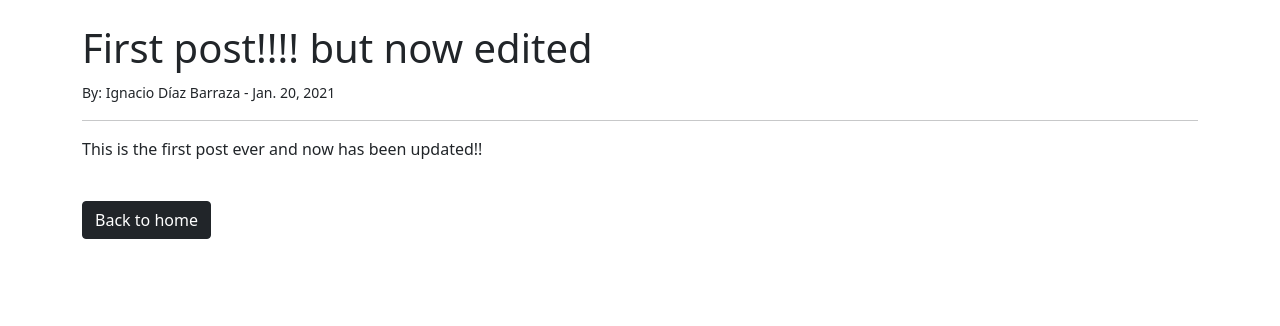
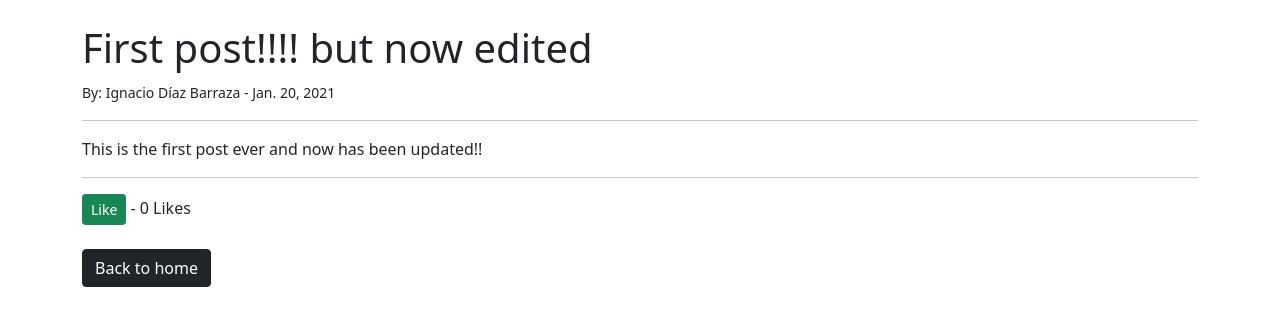
Before and after one commit to icodesx/myblog, a Django app: page /article/1 in a window 1280 px wide. Shown: the part 56-382 px from the top of the page. Run offline with Django 3.2, Linux system fonts and the light colour scheme; data comes from the database, SQL or seed files in the repository; both versions use the stored data as it was after the commit; parts of the project's set-up code (start-up, migrations or seed data) failed here and were passed over.

Commit message:
added likes field to database and now users can like a post

```diff
--- a/mywebsite/blogapp/models.py
+++ b/mywebsite/blogapp/models.py
@@ -23,6 +23,10 @@ class Post(models.Model):
     body = models.TextField()
     post_date = models.DateField(auto_now_add=True)
     category = models.CharField(max_length=255, default='Blog experience')
+    likes = models.ManyToManyField(User, related_name='blog_posts')
+
+    def total_likes(self):
+        return self.likes.count()
 
     def __str__(self):
         return self.title + ' | ' + str(self.author)
--- a/mywebsite/blogapp/templates/post.html
+++ b/mywebsite/blogapp/templates/post.html
@@ -19,6 +19,14 @@
 
 <p>{{ post.body|safe }}</p>
 
+<hr>
+
+<form action="{% url 'like-post' post.pk %}" method="POST">
+    {% csrf_token %}
+    <button type="submit" name="post_id" value="{{ post.id }}" class="btn btn-success btn-sm">Like</button> -
+    {{ total_likes }} Likes
+</form>
+
 <br>
 
 <a href="{% url 'index' %}" class="btn btn-dark">Back to home</a>
--- a/mywebsite/blogapp/urls.py
+++ b/mywebsite/blogapp/urls.py
@@ -1,6 +1,6 @@
 from django.urls import path
 from . import views
-from .views import IndexView, PostView, AddPostView, EditPostView, DeletePostView, AddCategoryView, CategoryView, CategoryListView
+from .views import IndexView, PostView, AddPostView, EditPostView, DeletePostView, AddCategoryView, CategoryView, CategoryListView, LikeView
 
 urlpatterns = [
     path('', IndexView.as_view(), name='index'),
@@ -11,4 +11,5 @@ urlpatterns = [
     path('add-category/', AddCategoryView.as_view(), name='add-category'),
     path('category/<str:cats>', CategoryView, name='category'),
     path('category-list/', CategoryListView, name='category-list'),
+    path('like/<int:pk>', LikeView, name='like-post'),
 ]
--- a/mywebsite/blogapp/views.py
+++ b/mywebsite/blogapp/views.py
@@ -1,10 +1,17 @@
-from django.shortcuts import render
+from django.shortcuts import render, get_object_or_404
 from django.views.generic import ListView, DetailView, CreateView, UpdateView, DeleteView
 from .models import Category, Post
 from .forms import PostForm, EditForm
-from django.urls import reverse_lazy
+from django.urls import reverse_lazy, reverse
+from django.http import HttpResponseRedirect
 
 # Create your views here.
+
+
+def LikeView(request, pk):
+    post = get_object_or_404(Post, id=request.POST.get('post_id'))
+    post.likes.add(request.user)
+    return HttpResponseRedirect(reverse('post', args=[str(pk)]))
 
 
 class IndexView(ListView):
@@ -36,7 +43,11 @@ class PostView(DetailView):
     def get_context_data(self, *args, **kwargs):
         cat_menu = Category.objects.all()
         context = super(PostView, self).get_context_data(*args, **kwargs)
+
         context['cat_menu'] = cat_menu
+        stuff = get_object_or_404(Post, id=self.kwargs['pk'])
+        total_likes = stuff.total_likes()
+        context['total_likes'] = total_likes
         return context
 
 
```
Also changed, not shown: mywebsite/blogapp/migrations/0005_post_likes.py (added), mywebsite/db.sqlite3.
